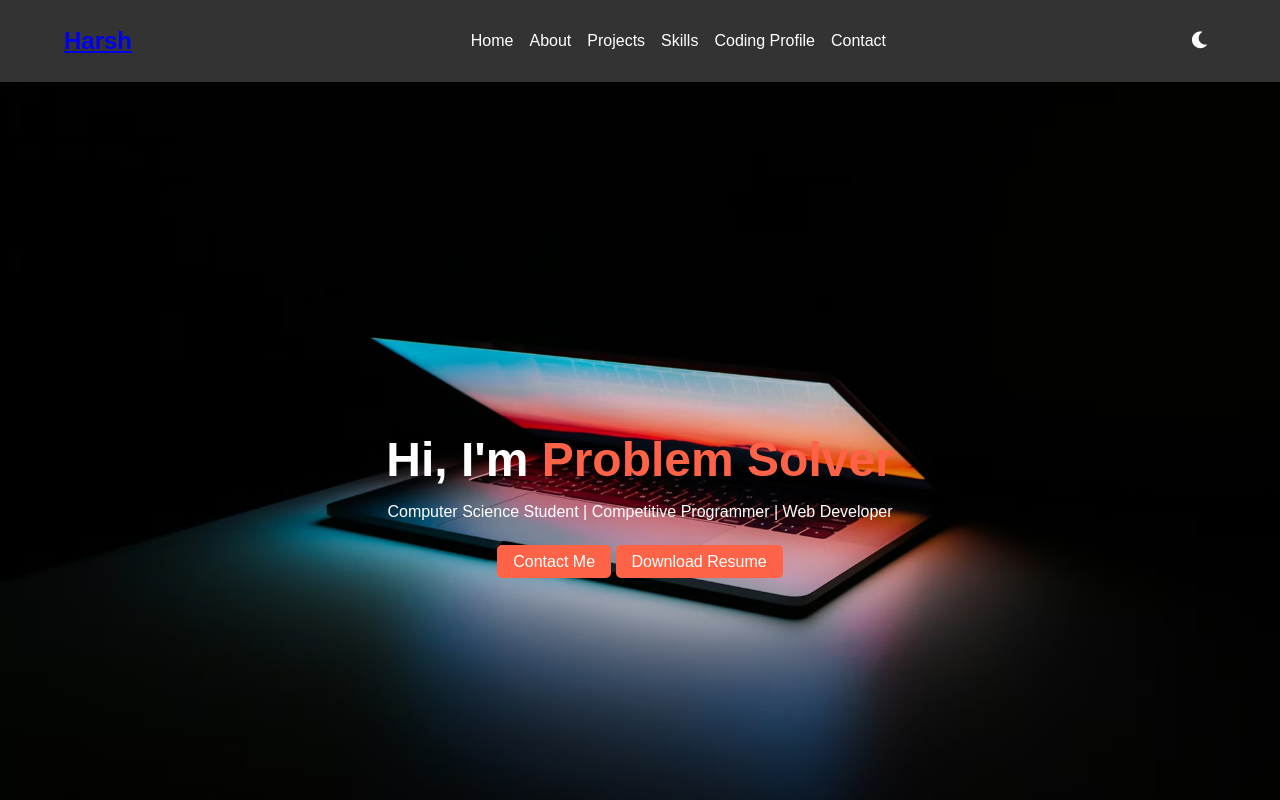
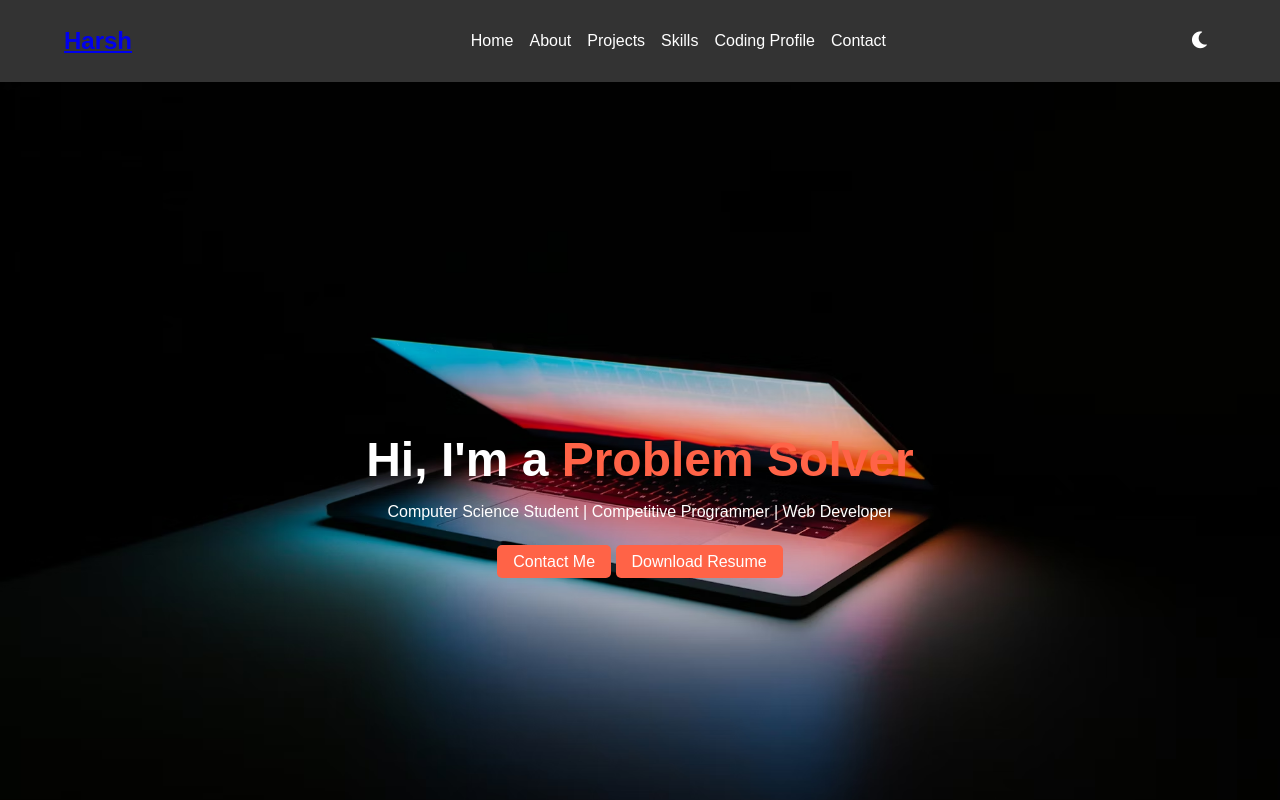
Before and after one commit to 007Harshvardhan/myy-portfolio, a plain HTML site: page index.html in a window 1280 px wide. Shown: the top 800 px of the page. Drawn offline with Linux system fonts and the light colour scheme.

Commit message:
Update index.html

```diff
--- a/index.html
+++ b/index.html
@@ -29,7 +29,7 @@
   <section id="home" class="hero">
     <div class="container">
       <div class="hero-content">
-        <h1>Hi, I'm <span class="typewriter">Harsh Vardhan Kumar</span></h1>
+        <h1>Hi, I'm a <span class="typewriter"></span></h1>
         <p>Computer Science Student | Competitive Programmer | Web Developer</p>
         <div class="cta-buttons">
           <a href="#contact" class="btn">Contact Me</a>
@@ -49,7 +49,7 @@
         </div>
         <div class="bio">
           <p>
-            I'm Harsh Vardhan, a <strong>Computer Science student</strong>at NIT Agartala (2021–2025) with a strong passion for software development, web technologies, and problem-solving. Skilled in Python, Java, C++, and JavaScript, I have built scalable web applications using React, Redux, Node.js, and PostgreSQL. My projects include a Face Detection Attendance System, a Scheme Recommendation Engine at NIC Agartala, and a Pizza Ordering App. As a Knight on LeetCode (Top 5.6%) and Technical Lead at the Data Science & AI Club, I excel in algorithms, backend development, and real-world applications. Constantly exploring new technologies, I aim to create impactful and efficient software solutions.
+            I'm Harsh Vardhan, a <strong>Computer Science student</strong> at NIT Agartala (2021–2025) with a strong passion for software development, web technologies, and problem-solving. Skilled in Python, Java, C++, and JavaScript, I have built scalable web applications using React, Redux, Node.js, and PostgreSQL. My projects include a Face Detection Attendance System, a Scheme Recommendation Engine at NIC Agartala, and a Pizza Ordering App. As a Knight on LeetCode (Top 5.6%) and Technical Lead at the Data Science & AI Club, I excel in algorithms, backend development, and real-world applications. Constantly exploring new technologies, I aim to create impactful and efficient software solutions.
           </p>
           <div class="skills">
             <div class="skill">
```
